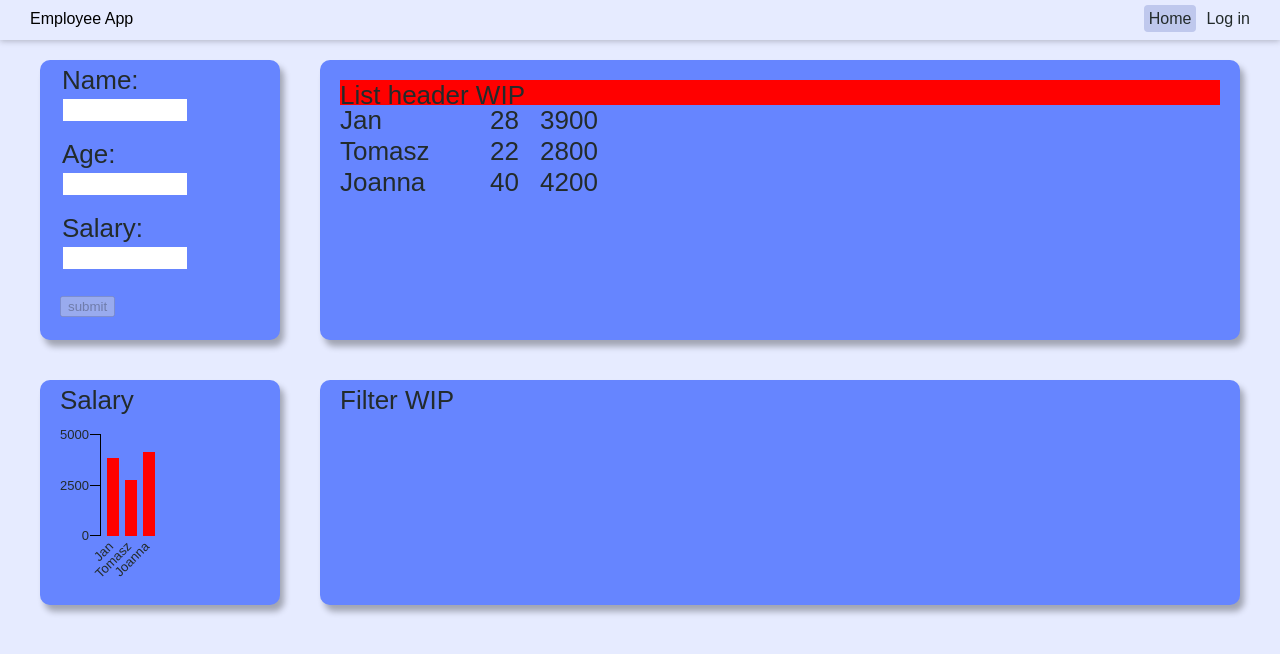
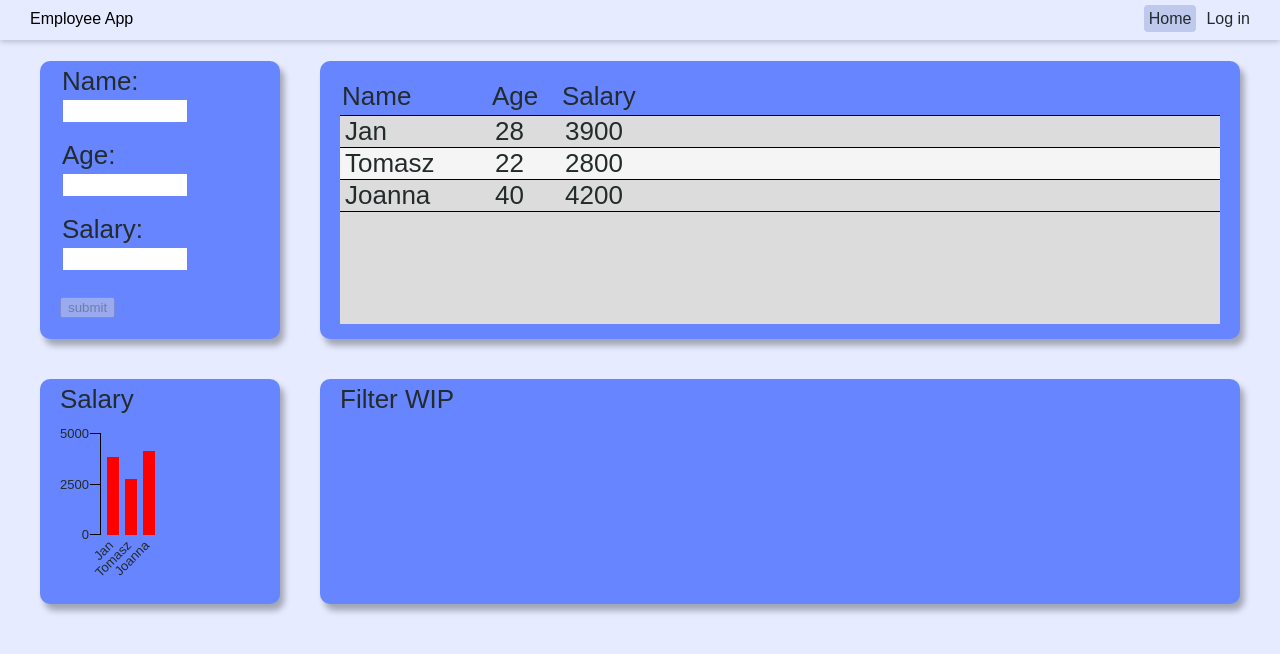
Before and after one commit to Jakub-T-Nowak/EmployeesApp, a React (Create React App) app: page /home in a window 1280 px wide. Shown: the top 654 px of the page. Built offline with nearby package versions, Linux system fonts and the light colour scheme.

Commit message:
J-16: styling emplyees list + small othe styling changes

```diff
--- /dev/null
+++ b/src/components/List/Header.tsx
@@ -0,0 +1,15 @@
+import React from "react";
+
+import styles from "./styles/Header.module.sass";
+
+const Header: React.FC = () => {
+    return (
+        <div className={styles.item}>
+            <div className={styles.item__name}>Name</div>
+            <div className={styles.item__age}>Age</div>
+            <div className={styles.item__salary}>Salary</div>
+        </div>
+    );
+};
+
+export default Header;
--- a/src/components/List/Item.module.sass
+++ /dev/null
@@ -1,17 +0,0 @@
-.item
-    display: flex
-    &__name
-        width: 150px
-    &__age
-        width: 50px
-    &__salary
-        width: 80px
-
-
-
-    // &__item
-    //     margin: 0
-    //     &:nth-of-type(2n + 1)
-    //         background-color: #4d71ff
-    //     &:nth-of-type(2n)
-    //         background-color: #8099ff
--- a/src/components/List/List.module.sass
+++ /dev/null
@@ -1,13 +0,0 @@
-@import "../commonStyles/_background"
-
-.list
-    @include background
-    padding: 20px
-
-    &__header
-        height: 25px
-        background-color: red
-
-    &__wrapper
-        height: calc(100% - 25px)
-        overflow-y: scroll
--- a/src/components/List/List.tsx
+++ b/src/components/List/List.tsx
@@ -2,9 +2,10 @@ import React from "react";
 //import {useParams} from "react-router-dom";
 
 import ListItem from "./ListItem.tsx";
+import Header from "./Header.tsx";
 import { employee } from "../../dataPlaceholder/dummyData";
 
-import styles from "./List.module.sass";
+import styles from "./styles/List.module.sass";
 
 interface props {
     items: employee[];
@@ -15,7 +16,7 @@ interface props {
 const List: React.FC<props> = ({ items }) => {
     return (
         <div className={styles.list}>
-            <div className={styles.list__header}>List header WIP</div>
+            <Header />
             <div className={styles.list__wrapper}>
                 {items.map((item, i) => (
                     <ListItem item={item} key={i} />
--- a/src/components/List/ListItem.tsx
+++ b/src/components/List/ListItem.tsx
@@ -1,7 +1,7 @@
 import React from "react";
 import { employee } from "../../dataPlaceholder/dummyData";
 
-import styles from "./Item.module.sass";
+import styles from "./styles/Item.module.sass";
 
 interface props {
     item: employee;
--- /dev/null
+++ b/src/components/List/styles/Header.module.sass
@@ -0,0 +1,14 @@
+@import "./column-width"
+
+.item
+    display: flex
+    border-bottom: 1px solid black
+    padding-bottom: 3px
+
+    &__name
+        width: $name-widt
+        padding-left: 2px
+    &__age
+        width: $age-width
+    &__salary
+        width: $salary-widt
--- /dev/null
+++ b/src/components/List/styles/Item.module.sass
@@ -0,0 +1,21 @@
+@import "./column-width"
+
+.item
+    display: flex
+    border-bottom: 1px solid black
+
+    &:nth-of-type(2n + 1)
+        background-color: Gainsboro
+    &:nth-of-type(2n)
+        background-color: whiteSmoke
+
+    &:hover
+        background-color: silver
+
+    &__name
+        width: $name-widt
+        padding-left: 5px
+    &__age
+        width: $age-width
+    &__salary
+        width: $salary-widt
--- /dev/null
+++ b/src/components/List/styles/List.module.sass
@@ -0,0 +1,10 @@
+@import "../../commonStyles/_background"
+
+.list
+    @include background
+    padding: 20px 20px 25px 20px
+
+    &__wrapper
+        height: calc(100% - 25px)
+        overflow-y: scroll
+        background-color: Gainsboro
--- /dev/null
+++ b/src/components/List/styles/_column-width.sass
@@ -0,0 +1,3 @@
+$name-widt: 150px
+$age-width: 70px
+$salary-widt: 90px
--- a/src/components/layout/Layout.module.sass
+++ b/src/components/layout/Layout.module.sass
@@ -2,6 +2,7 @@
 
 .main-container
     margin-top: 40px
-    min-height: calc(100vh - 40px)
+    border-top: 1px solid $background
+    min-height: calc(100vh - 41px)
     background-color: $background
     font-size: calc(10px + 2vmin)
--- a/src/components/login/Login.module.sass
+++ b/src/components/login/Login.module.sass
@@ -2,9 +2,9 @@
 @import "../commonStyles/colors"
 
 .login
-    margin-top: 20px
+    @include background
+    margin: 100px auto
     width: 200px
-    @include background
 
     &__label
         width: 100px
--- a/src/components/pages/Home.module.sass
+++ b/src/components/pages/Home.module.sass
@@ -4,4 +4,4 @@
     padding-right: 20px
     display: grid
     grid-template-columns: 280px auto
-    grid-template-rows: 320px auto
+    grid-template-rows: auto auto
```
